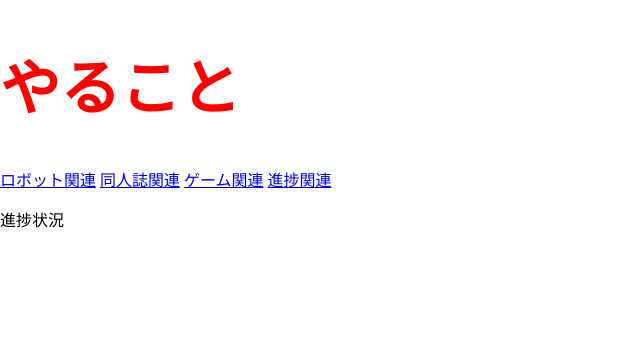
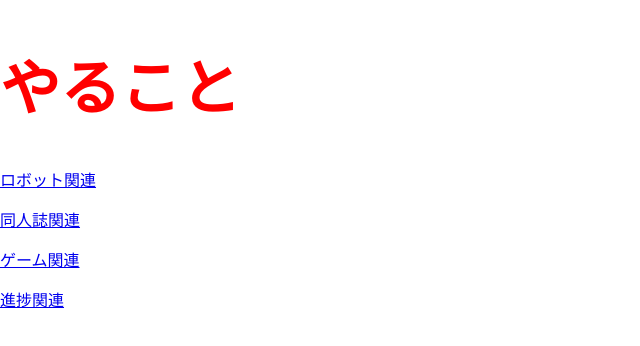
Before and after one commit to stellabo/stellabo.github.io, a website built with webpack: page todo/index.html in a window 1280 px wide. Shown: the whole page, without its empty margins (0-640 px from the left). Built offline with nearby package versions, Linux system fonts and the light colour scheme; files whose address does not match are found by name.

Commit message:
htmlを編集

```diff
--- a/todo/index.html
+++ b/todo/index.html
@@ -10,10 +10,15 @@
   <h1>やること</h1>
   <p>
     <a href="https://stellabo.github.io/daily_report/articles/12">ロボット関連</a>
+  </p>
+  <p>
     <a href="https://stellabo.github.io/daily_report/articles/13">同人誌関連</a>
+  </p>
+  <p>
     <a href="https://stellabo.github.io/daily_report/articles/14">ゲーム関連</a>
+  </p>
+  <p>
     <a href="https://stellabo.github.io/daily_report/articles/15">進捗関連</a>
   </p>
-  <p>進捗状況</p>
 </body>
 </html>
```
Also changed, not shown: dist/index.html.
